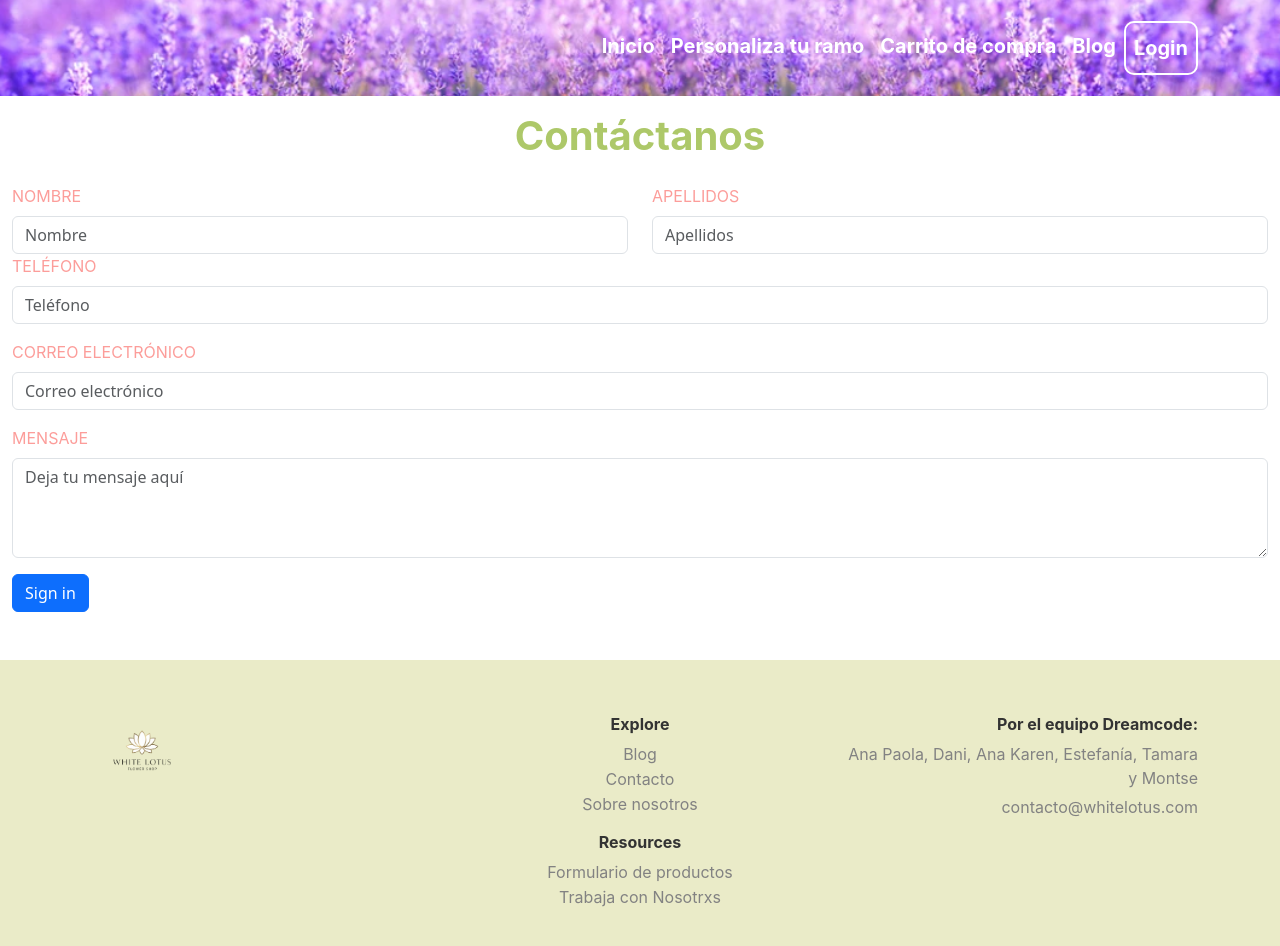
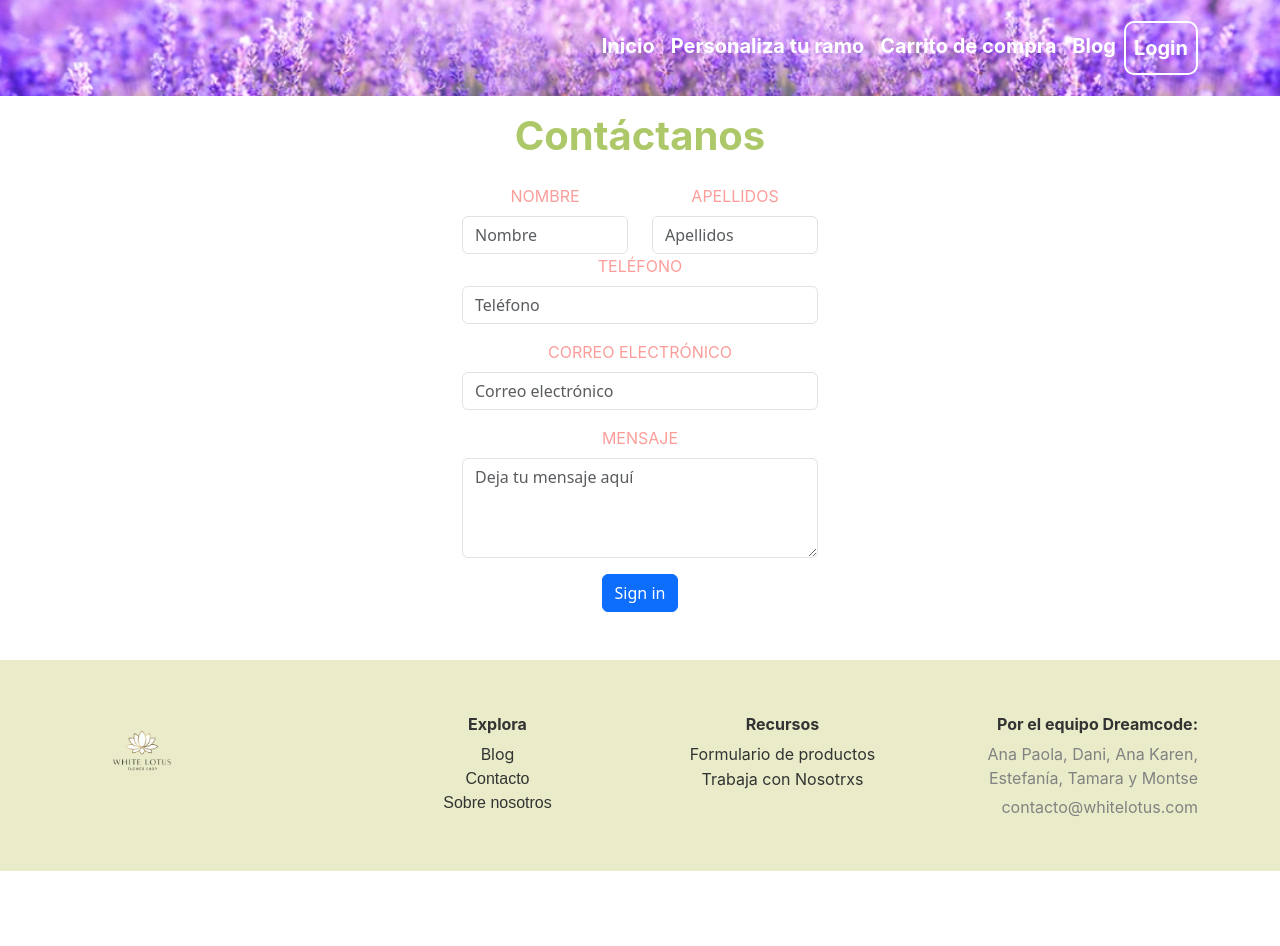
Before and after one commit to M0-00n/Equipo-1, a plain HTML site: page contacto.html in a window 1280 px wide. After the commit the page ends 871 px from the top, so only its background shows below. Drawn offline with nearby package versions, Linux system fonts and the light colour scheme.

Commit message:
columnas pág contacto y footer

```diff
--- a/contacto.html
+++ b/contacto.html
@@ -36,6 +36,12 @@
         <div>
             <h1 class="h1TipoLetra" id="titulosobrenosotros">Contáctanos</h1>
         </div>
+        <div class="container text-center">
+            <div class="row">
+            <div class="col">
+
+            </div>
+            <div class="col">
                 <div class="row">
                     <div class="col">
                         <label for="formGroupExampleInput" class="form-label">NOMBRE</label>
@@ -61,13 +67,19 @@
                         <button type="submit" class="btn btn-primary">Sign in</button>
                     </div>
                 </div>
+            </div>
+            <div class="col">
+
+            </div>
+            </div>
+        </div>
 
     </main>
 
     <footer id="footer" class="footer mt-5 container-fluid">
         <div class="container">
             <div class="row">
-                <div class="col-md-4 text-center text-md-start">
+                <div class="col-md-3 text-center text-md-start">
                     <div class="d-flex align-items-center">
                         <a href="#" class="me-2"><i class="fab fa-instagram"></i></a>
                         <a href="#"><i class="fab fa-youtube"></i></a>
@@ -75,22 +87,23 @@
                     <img src="./fotosPaginas/fotosPagNosotras/logo.png.png" alt="White Lotus Logo" class="logo mt-3 img-fluid ">
                 </div>
 
-                <div class="col-md-4 text-center">
-                    <h6 class="h6TipoLetra">Explore</h6>
+                <div class="col-md-3 text-center">
+                    <h6 class="h6TipoLetra">Explora</h6>
                     <ul class="list-unstyled">
                         <li><a class="pTipoLetra" href="#">Blog</a></li>
-                        <li><a href="#">Contacto</a></li>
+                        <li><a href="contacto.html">Contacto</a></li>
                         <li><a href="#">Sobre nosotros</a></li>
                     </ul>
-                    <h6 class="h6TipoLetra">Resources</h6>
+                </div>
+                <div class="col-md-3 text-center">
+                    <h6 class="h6TipoLetra">Recursos</h6>
                     <ul class="list-unstyled">
                         <li><a class="pTipoLetra" href="#">Formulario de productos</a></li>
                         <li><a class="pTipoLetra" href="#">Trabaja con Nosotrxs</a></li>
                     </ul>
                 </div>
 
-
-                <div class="col-md-4 text-center text-md-end">
+                <div class="col-md-3 text-center text-md-end">
                     <h6 class="h6TipoLetra">Por el equipo Dreamcode:</h6>
                     <p class="pTipoLetra">Ana Paola, Dani, Ana Karen, Estefanía, Tamara y Montse</p>
                     <p class="pTipoLetra">contacto@whitelotus.com</p>
```
Also changed, not shown: sobreNosotras.html (+2 -2 lines). Lines whose indentation alone changed are shown as unchanged.
